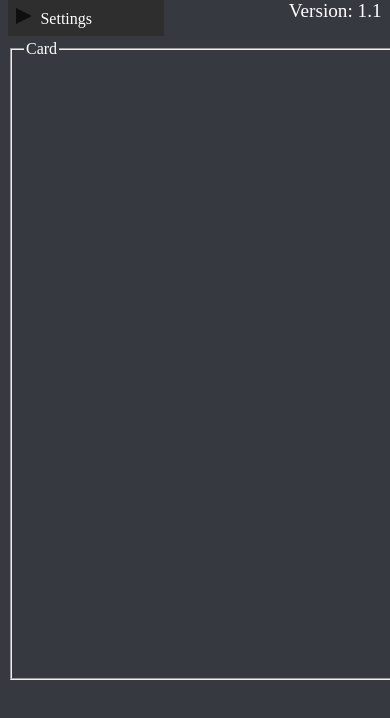
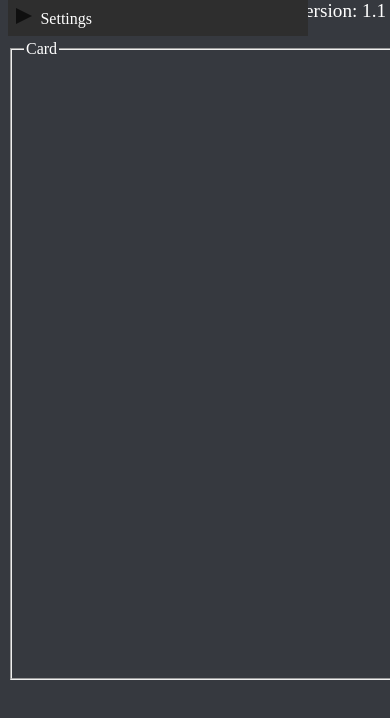
Before and after one commit to App24/cardeditor, a plain HTML site: page index.html in a window 390 px wide. Shown: the top 718 px of the page. Drawn offline with Linux system fonts and the light colour scheme.

Commit message:
fixed menu being small on mobile

```diff
--- a/index.html
+++ b/index.html
@@ -28,7 +28,7 @@
 
         #version{
             position: absolute;
-            right: 1vh;
+            right: 1vw;
             top: 0;
             color: white;
             font-size: larger;
@@ -68,6 +68,7 @@
             position: fixed;
             z-index: 5;
             width: 40vw;
+            min-width: 300px;
             top: 0px;
         }
 
```
